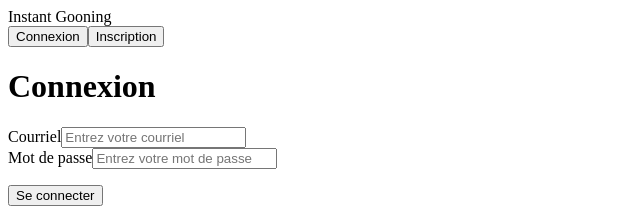
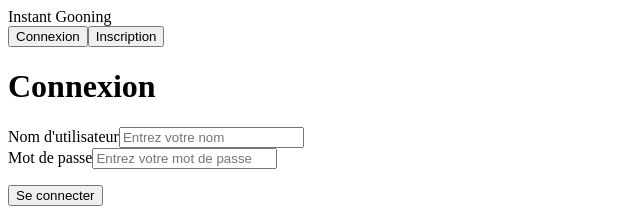
Before and after one commit to matheo-lacerte/Instant-Gooning, a React (Vite) app: page /login in a window 1280 px wide. Shown: the top 217 px of the page, without its empty margins (0-640 px from the left). Built offline with nearby package versions, Linux system fonts and the light colour scheme.

Commit message:
Revert "Merge branch 'fix/app/login' into fix/app/register"
This reverts commit 2f12183a74027ee257c050c15f0a86b8cd0e8fb7, reversing
changes made to 2435ae46552590fbfca77891a2ef1ecb4829f262.

```diff
--- a/src/pages/Login/Login.jsx
+++ b/src/pages/Login/Login.jsx
@@ -4,35 +4,9 @@ import { AuthContext } from "../../app/Context/AuthContext";
 
 export default function Login() {
   const auth = useContext(AuthContext);
-  const navigate = useNavigate();
 
-  const authSubmitHandler = async (event)  => {
-     event.preventDefault();
-
-    const fd = new FormData(event.target);
-    const data = Object.fromEntries(fd.entries());
-    const email = data.email.trim();
-    const password = data.password.trim();
-
-    try{
-      const response = await fetch("http://localhost:5174/api/auth/login", {
-        method: "POST",
-        headers: { "Content-Type": "application/json" },
-        body: JSON.stringify({ email, password }),
-      });
-
-      if (!response.ok) {
-        const errorData = await response.json();
-        alert(errorData.error);
-        throw new Error("Données invalides");
-      }
-      const responseData = await response.json();
-      auth.login(responseData.token);
-      alert(responseData.message);
-      navigate("/");
-    } catch (error) {
-      console.error("Erreur lors de la connexion :", error);
-    }
+  const authSubmitHandler = () => {
+    auth.login();
   };
 
   return (
@@ -41,12 +15,12 @@ export default function Login() {
 
       <div className="control-row">
         <div className="control no-margin">
-          <label htmlFor="email">Courriel</label>
+          <label htmlFor="username">Nom d'utilisateur</label>
           <input
-            id="email"
+            id="username"
             type="text"
-            name="email"
-            placeholder="Entrez votre courriel"
+            name="username"
+            placeholder="Entrez votre nom"
             required
           />
         </div>
```
